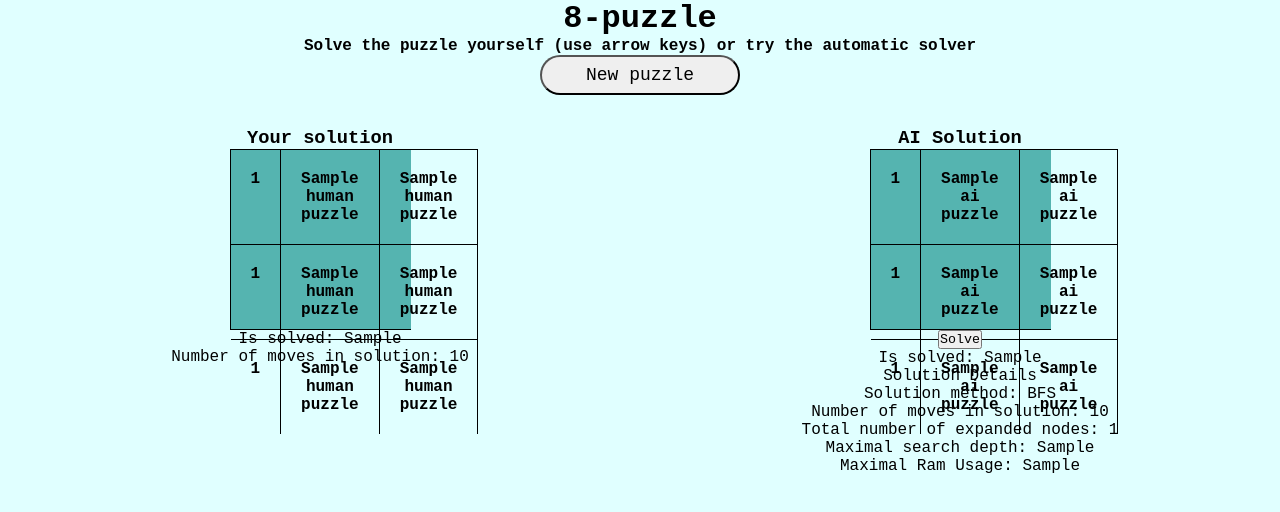
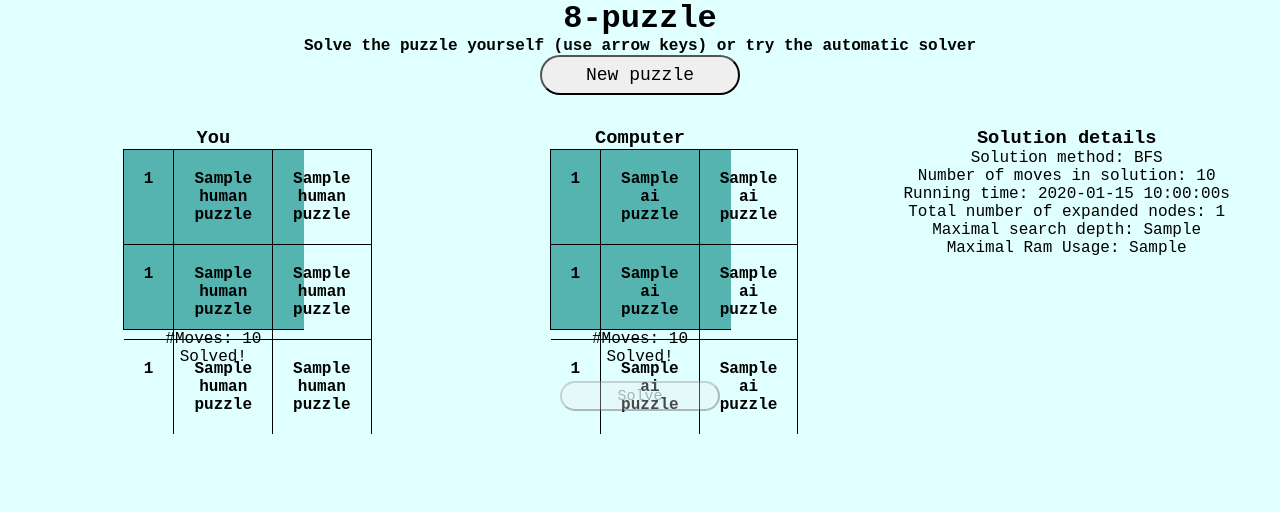
Before and after one commit to KristianMSchmidt/Flask-8-puzzle, a Flask app: template templates/index.html in a window 1280 px wide. Shown: the top 512 px of the page. Run offline with Flask 2, Linux system fonts and the light colour scheme; the template is opened without the code that fills it: most values are stand-ins (such as "Sample title", 1, 10 or a date in 2020).

Commit message:
added functionality and refactored code

```diff
--- a/app.py
+++ b/app.py
@@ -12,113 +12,97 @@ from random import choice as random_choice
 from python.Puzzle import Puzzle
 from python.utils import string_to_grid
 
-app = Flask(__name__)
-
-def sample_puzzle():
-    puzzle = Puzzle(3,3)
-    collection = ["rrddlur", "ddruurdd","rdluddrr"]
-    puzzle.update_puzzle(random_choice(collection))
-    return puzzle
+app = Flask('__name__')
 
 @app.route("/", methods=['GET', 'POST'])
+
 def index():
-    # Render new sample puzlle
-    puzzle = sample_puzzle()
-    is_solved = puzzle.is_solved()
-    return render_template(
-        "index.html",
-        human_puzzle=puzzle._grid,
-        ai_puzzle=puzzle._grid,
-        ai_puzzle_is_solved = is_solved,
-        human_puzzle_is_solved = is_solved,
-        ai_cost = 0,
-        human_cost = 0)
+    send_new_puzzle = (request.method == 'GET' or (request.method == 'POST' and request.form['requested_action']=='new_puzzle'))
+    if send_new_puzzle:
+        collection = ["rrddlur", "ddruurdd","rdluddrr"]
+        puzzle = Puzzle(3,3)
+        puzzle.update_puzzle(random_choice(collection))
+        puzzle_is_solved = puzzle.is_solved()
+        ai_puzzle = puzzle
+        human_puzzle = puzzle
+        ai_puzzle_is_solved = puzzle_is_solved
+        human_puzzle_is_solved = puzzle_is_solved
+        ai_cost = 0
+        human_cost = 0
+        num_expanded_nodes = ""
+        max_search_depth = ""
+        max_ram_usage = ""
+        running_time = ""
+        ai_solution = ""
+        render_mgs = "generated new random puzzle"
+        show_ai_solution_step = False
 
-@app.route('/solve', methods=['GET','POST'])
-def solve():
-    if request.method == "POST":
-        # Solve puzzle
-        ai_puzzle = request.form['ai_puzzle']
-        ai_puzzle = Puzzle(3,3, string_to_grid(''.join(c for c in ai_puzzle if c not in '[]')))
+    else:
+        ai_puzzle = Puzzle(3,3, string_to_grid(''.join(c for c in  request.form['ai_puzzle'] if c not in '[]')))
+        human_puzzle = Puzzle(3,3, string_to_grid(''.join(c for c in request.form['human_puzzle'] if c not in '[]')))
+        ai_cost = request.form['ai_cost']
+        human_cost = request.form['human_cost']
+        num_expanded_nodes = request.form['num_expanded_nodes']
+        max_search_depth = request.form['max_search_depth']
+        max_ram_usage = request.form['max_ram_usage']
+        running_time = request.form['running_time']
+        ai_solution = request.form['ai_solution']
+        ai_puzzle_is_solved = ai_puzzle.is_solved()
+        human_puzzle_is_solved = human_puzzle.is_solved()
+        show_ai_solution_step = False
 
-        human_puzzle = request.form['human_puzzle']
-        human_puzzle = Puzzle(3,3, string_to_grid(''.join(c for c in human_puzzle if c not in '[]')))
-        human_cost = request.form['human_cost']
-
-        solution_string, cost, num_expanded_nodes, max_search_depth, running_time, max_ram_usage \
-                = ai_puzzle.solve_puzzle("bfs")
-
-        ai_puzzle.update_puzzle(solution_string)
-
-        return render_template("index.html",
-                                human_puzzle=human_puzzle._grid,
-                                ai_puzzle=ai_puzzle._grid,
-                                human_puzzle_is_solved = human_puzzle.is_solved(),
-                                ai_puzzle_is_solved = ai_puzzle.is_solved(),
-                                ai_cost = len(solution_string),
-                                human_cost = human_cost,
-                                solution_string=solution_string,
-                                num_expanded_nodes=num_expanded_nodes,
-                                max_search_depth = max_search_depth,
-                                max_ram_usage= max_ram_usage)
-    else:
-        # Render new sample puzlle
-        puzzle = sample_puzzle()
-        is_solved = puzzle.is_solved()
-        return render_template(
-            "index.html",
-            human_puzzle=puzzle._grid,
-            ai_puzzle=puzzle._grid,
-            ai_puzzle_is_solved = is_solved,
-            human_puzzle_is_solved = is_solved,
-            ai_cost = 0,
-            human_cost = 0)
-
-
-@app.route('/move', methods=['GET','POST'])
-def move():
-    if request.method == "POST":
-        direction = request.form['direction']
-        agent = request.form['agent']
-        ai_puzzle = request.form['ai_puzzle']
-        ai_puzzle = Puzzle(3,3, string_to_grid(''.join(c for c in ai_puzzle if c not in '[]')))
-        ai_cost = request.form['ai_cost']
-        human_puzzle = request.form['human_puzzle']
-        human_puzzle = Puzzle(3,3, string_to_grid(''.join(c for c in human_puzzle if c not in '[]')))
-        human_cost = int(request.form['human_cost']) + 1
-        if agent == "human":
+        if request.form['requested_action'] == "human_move" and not human_puzzle_is_solved:
+            direction = request.form['direction']
+            render_mgs = "made human move"
             try:
                 human_puzzle.update_puzzle(direction)
-            except:
-                # move off grid
-                pass
-        if agent == "ai":
-            try:
-                ai_puzzle.update_puzzle(direction)
+                human_cost = int(human_cost) + 1
             except:
                 # move off grid
                 pass
 
-        return render_template(
-            "index.html",
-            human_puzzle=human_puzzle._grid,
-            ai_puzzle=ai_puzzle._grid,
-            human_puzzle_is_solved = human_puzzle.is_solved(),
-            ai_puzzle_is_solved = ai_puzzle.is_solved(),
-            ai_cost = ai_cost,
-            human_cost = human_cost)
-    else:
-        # Render new sample puzlle
-        puzzle = sample_puzzle()
-        is_solved = puzzle.is_solved()
-        return render_template(
-            "index.html",
-            human_puzzle=puzzle._grid,
-            ai_puzzle=puzzle._grid,
-            ai_puzzle_is_solved = is_solved,
-            human_puzzle_is_solved = is_solved,
-            ai_cost = 0,
-            human_cost = 0)
+        elif request.form['requested_action'] == "solve_puzzle":
+            ai_solution, ai_cost, num_expanded_nodes, max_search_depth, running_time, max_ram_usage \
+                = ai_puzzle.solve_puzzle("bfs")
+            running_time =round(running_time, 5)
+            ai_puzzle_is_solved = True
+            render_mgs = "solved ai puzzle"
+            show_ai_solution_step = True
+
+        elif request.form['requested_action'] == "show_ai_solution_step":
+            if len(ai_solution) > 0:
+                direction = ai_solution[0]
+                ai_puzzle.update_puzzle(direction)
+            if len(ai_solution) > 1:
+                render_mgs = "show more solution steps"
+                show_ai_solution_step = True
+            else:
+                render_mgs = "made the last solution step"
+                show_ai_solution_step = False
+            ai_solution = ai_solution[1:]
+            ai_puzzle_is_solved = True
+
+
+
+
+
+
+    return render_template(
+        "index.html",
+        render_mgs = render_mgs,
+        human_puzzle = human_puzzle._grid,
+        ai_puzzle = ai_puzzle._grid,
+        ai_puzzle_is_solved = ai_puzzle_is_solved,
+        human_puzzle_is_solved = human_puzzle_is_solved,
+        ai_cost = ai_cost,
+        human_cost = human_cost,
+        num_expanded_nodes = num_expanded_nodes,
+        max_search_depth = max_search_depth,
+        max_ram_usage = max_ram_usage,
+        running_time = running_time,
+        ai_solution = ai_solution,
+        show_ai_solution_step = show_ai_solution_step
+        )
 
 if __name__ == "__main__":
     app.run(debug=True)
--- a/ex.py
+++ b/ex.py
@@ -1,2 +1,3 @@
-x=str([1,2,3])
-print(x)
+s="12345"
+print(s[-1])
+print(s[1:])
--- a/static/css/main.css
+++ b/static/css/main.css
@@ -20,6 +20,16 @@ html {
   width: 200px;
   border-radius: 60px;
   font-size: 18px;
+}
+
+.title-area input:focus {
+  /*outline: 3px dashed $tile_color;*/
+  outline: none;
+}
+
+.title-area input:active {
+  background-color: lightgrey;
+  color: #000;
 }
 
 .horizontal-flex-container {
@@ -51,6 +61,30 @@ html {
   /*horizontally centers the content items of the vertical flex boxes */
 }
 
+.vertical-flex-container.solution_details p {
+  margin-left: 0;
+  padding-left: 0;
+  float: left;
+}
+
+.vertical-flex-container input {
+  margin-top: 1em;
+  height: 30px;
+  width: 160px;
+  border-radius: 60px;
+  font-size: 15px;
+}
+
+.vertical-flex-container input:focus {
+  /*outline: 3px dashed $tile_color;*/
+  outline: none;
+}
+
+.vertical-flex-container input:active {
+  background-color: lightgrey;
+  color: #000;
+}
+
 .board {
   display: -ms-grid;
   display: grid;
--- a/static/css/main.scss
+++ b/static/css/main.scss
@@ -2,6 +2,7 @@
 $backgr-color: lightcyan;
 $tile-color: #55b4b0;
 $zero-tile-color: white;
+$button_color: lightgrey;
 
 // Set Text Color
 @function set-text-color($color) {
@@ -32,7 +33,16 @@ html {
     border-radius: 60px;
     font-size: 18px;
   }
+  input:focus {
+    /*outline: 3px dashed $tile_color;*/
+    outline: none;
+  }
+  input:active {
+    background-color: $button_color;
+    color: set-text-color($button_color);
+  }
 }
+
 .horizontal-flex-container {
   width: 100%;
   display: flex;
@@ -45,6 +55,29 @@ html {
   display: flex;
   flex-direction: column;
   align-items: center; /*horizontally centers the content items of the vertical flex boxes */
+
+  &.solution_details {
+    p {
+      margin-left: 0;
+      padding-left: 0;
+      float: left;
+    }
+  }
+  input {
+    margin-top: 1em;
+    height: 30px;
+    width: 160px;
+    border-radius: 60px;
+    font-size: 15px;
+  }
+  input:focus {
+    /*outline: 3px dashed $tile_color;*/
+    outline: none;
+  }
+  input:active {
+    background-color: $button_color;
+    color: set-text-color($button_color);
+  }
 }
 
 .board {
--- a/templates/index.html
+++ b/templates/index.html
@@ -5,14 +5,12 @@
 <div class="title-area">
     <h1>8-puzzle</h1>
     <h4>Solve the puzzle yourself (use arrow keys) or try the automatic solver</h4>
-    <form action="/" method="post">
-        <input type="submit" value="New puzzle">
-    </form>
+    <input type="button" id="new_puzzle_btn" value="New puzzle">
 </div>
 
 <div class="horizontal-flex-container">
     <div class="vertical-flex-container">
-        <h3>Your solution</h3>
+        <h3>You</h3>
         <div class="board">
             {% for i in range(3) %}
                 {% for j in range(3) %}
@@ -24,13 +22,11 @@
                 {%endfor %}
             {% endfor %}
         </div>
-
-
-        <p>Is solved: {{human_puzzle_is_solved}}</p>
-        <p>Number of moves in solution: {{human_cost}}</p>
+        <p>#Moves: {{human_cost}}</p>
+        <p>{% if human_puzzle_is_solved %}Solved!{% else %}Not solved yet{% endif %}</p>
     </div>
     <div class="vertical-flex-container">
-            <h3>AI Solution</h3>
+        <h3>Computer</h3>
         <div class="board">
             {% for i in range(3) %}
                 {% for j in range(3) %}
@@ -42,44 +38,91 @@
                 {%endfor %}
             {% endfor %}
         </div>
+        <p>#Moves: {{ai_cost}}</p>
+        <p>
+            {% if ai_puzzle_is_solved and show_ai_solution_step %}
+                Showing solution!
+            {% elif ai_puzzle_is_solved and not show_ai_solution_step %}
+                Solved!
+            {% else %}
+                Not solved yet
+            {% endif %}
+        </p>
+        <input type="button" id="solve_btn" value="Solve">
 
-            <form action="{{ url_for('solve') }}" method="post">
-                <input type="hidden" name="ai_puzzle" value="{{ai_puzzle}}">
-                <input type="hidden" name="human_puzzle" value="{{human_puzzle}}">
-                <input type="hidden" name="agent" value="ai">
-                <input type="hidden" name="ai_cost" value="{{ai_cost}}">
-                <input type="hidden" name="human_cost" value="{{human_cost}}">
-                <input type="submit" value="Solve">
+       {% if ai_puzzle_is_solved %}
+            <script>
+                document.getElementById("solve_btn").disabled = true;
+            </script>
+        {% endif %}
+
+    </div>
+    {% if not ai_puzzle_is_solved %}
+    <style>
+    input[type="radio"] {
+        display:inline-block;
+    }
+
+    label {
+        display:inline-block;
+    }
+    </style>
+        <div class="vertical-flex-container">
+            <h3>Computer settings</h3>
+            <form action="/action_page.php">
+            <p>Do you want to ...:</p>
+            <input type="radio" id="male" name="gender" value="male">
+            <label for="male">solve in as few moves as possible</label><br>
+            <input type="radio" id="female" name="gender" value="female">
+            <label for="female">calculate a solution as fast as possible</label><br>
+            <input type="radio" id="other" name="gender" value="other">
+            <label for="other">try something</label>
             </form>
 
+        </div>
+    {% else %}
+        <div class="vertical-flex-container solution_details">
+            <h3>Solution details</h3>
+            <p>Solution method: BFS</p>
+            <p>Number of moves in solution: {{ai_cost}}</p>
+            <p>Running time: {{running_time}}s</p>
+            <p>Total number of expanded nodes: {{num_expanded_nodes}}</p>
+            <p>Maximal search depth: {{max_search_depth}}</p>
+            <p>Maximal Ram Usage: {{max_ram_usage}}</p>
+        </div>
+    {% endif %}
 
-            <form method="post" action="{{ url_for('move') }}" id="move-form">
-                <input type="hidden" name="direction" id="direction" value=""></input>
+</div>
+
+<form method="post" action="{{ url_for('index') }}" id="form">
+    <input type="hidden" name="requested_action" id="requested_action" value = "">
+    <input type="hidden" name="direction" id="direction" value="">
     <input type="hidden" name="ai_puzzle" value="{{ai_puzzle}}">
     <input type="hidden" name="human_puzzle" value="{{human_puzzle}}">
     <input type="hidden" name="ai_cost" value="{{ai_cost}}">
     <input type="hidden" name="human_cost" value="{{human_cost}}">
-                <input type="hidden" name="agent" id="move-agent" value="">
+    <input type="hidden" name="num_expanded_nodes" value="{{num_expanded_nodes}}">
+    <input type="hidden" name="max_search_depth" value="{{max_search_depth}}">
+    <input type="hidden" name="max_ram_usage" value="{{max_ram_usage}}">
+    <input type="hidden" name="ai_solution" value={{ai_solution}}>
+    <input type="hidden" name="running_time" value="{{running_time}}">
 </form>
 
+<script>
+    document.getElementById("new_puzzle_btn").addEventListener('click', event => {
+        document.getElementById("requested_action").value = "new_puzzle";
+        document.getElementById("form").submit();
+    })
 
-            <p>Is solved: {{ai_puzzle_is_solved}}</p>
-            <p>Solution Details</p>
-            <p>Solution method: BFS</p>
-            <p>Number of moves in solution: {{ai_cost}}</p>
-            <p>Total number of expanded nodes: {{num_expanded_nodes}}</p>
-            <p>Maximal search depth: {{max_search_depth}}</p>
-            <p>Maximal Ram Usage: {{max_ram_usage}}</p>
+    document.getElementById("solve_btn").addEventListener('click', event => {
+        document.getElementById("requested_action").value = "solve_puzzle";
+        document.getElementById("form").submit();
+    })
 
-        </div>
-
-</div>
-<script>
     function human_move(direction){
-        console.log(direction)
+        document.getElementById("requested_action").value = "human_move";
         document.getElementById("direction").value=direction;
-        document.getElementById("move-agent").value="human";
-        document.getElementById("move-form").submit();
+        document.getElementById("form").submit();
     }
     document.addEventListener('keydown', event => {
         switch (event.keyCode){
@@ -101,4 +144,11 @@
 
 <script src="../static/js/modules.js"></script>
 
+{% if ai_puzzle_is_solved and show_ai_solution_step %}
+    <script>
+        document.getElementById("requested_action").value = "show_ai_solution_step";
+        document.getElementById("form").submit();
+    </script>
+{% endif %}
+
 {% endblock body %}
```
Also changed, not shown: 1 other file. Lines whose indentation alone changed are shown as unchanged.
